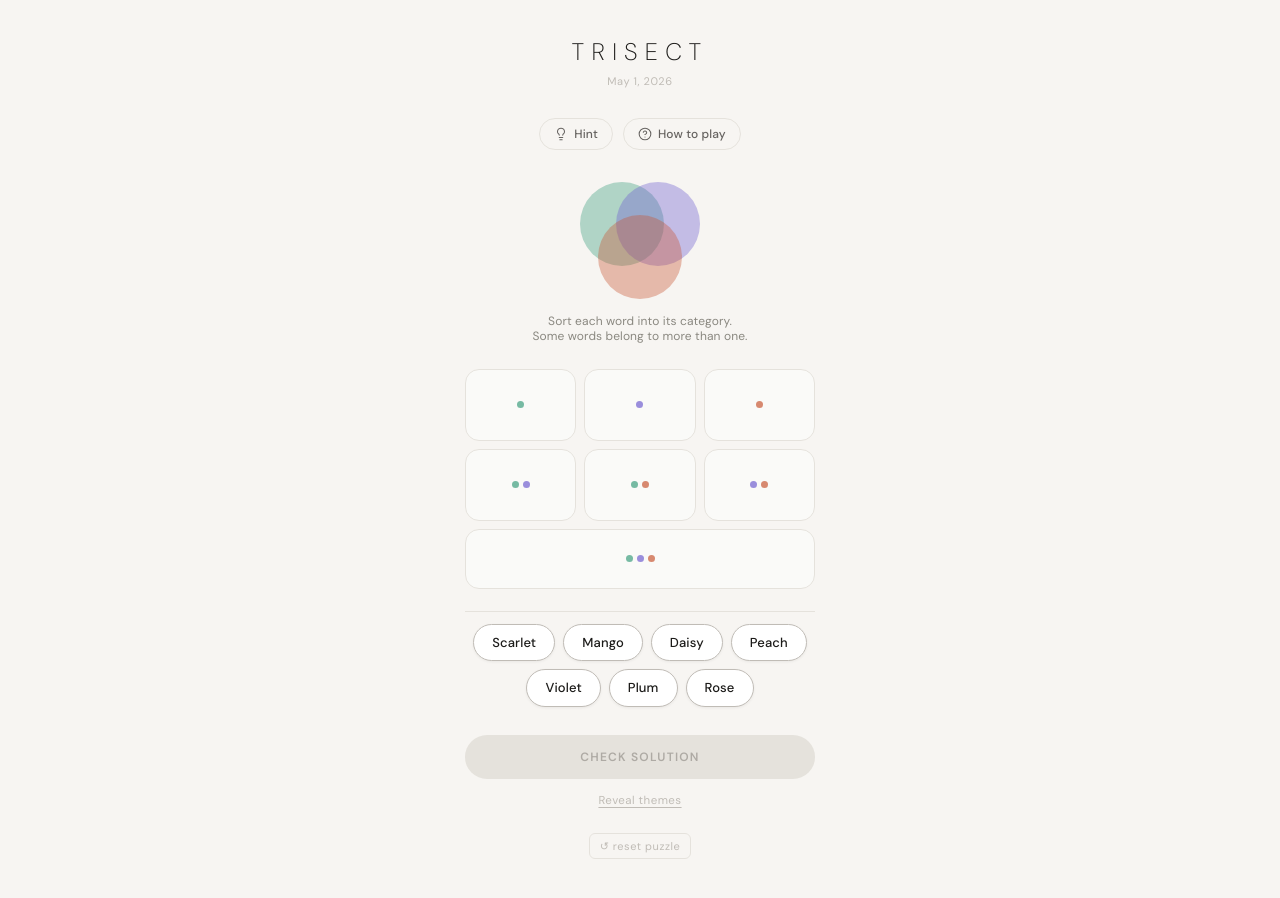
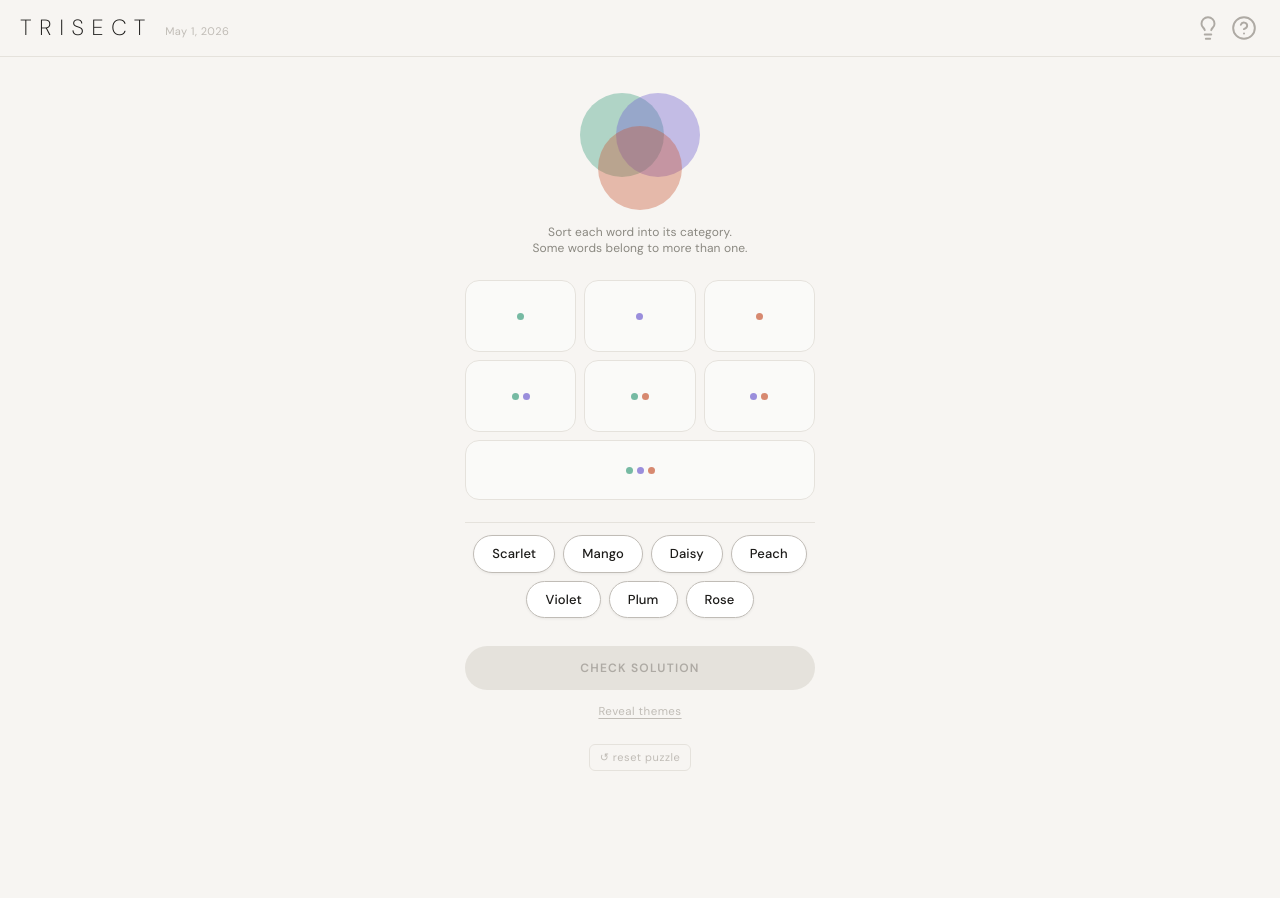
Before and after one commit to zychanzy/trisect, a React (Vite) app: page / in a window 1280 px wide. Shown: the top 898 px of the page. After the commit the page ends 823 px from the top, so only its background shows below. Built offline with nearby package versions, Linux system fonts and the light colour scheme.

Commit message:
feat: add top nav bar

```diff
--- a/src/apps/trisect/TrisectApp.tsx
+++ b/src/apps/trisect/TrisectApp.tsx
@@ -142,24 +142,16 @@ function TrisectInner() {
   const isGameOver = state.status !== "playing";
 
   return (
-    <div className="animate-fade-in-up w-full max-w-[390px] px-5 pt-9 pb-[52px] flex flex-col font-sans">
+    <div className="animate-fade-in-up w-full flex flex-col font-sans">
       <DragGhost />
 
-      {/* Header */}
-      <div className="text-center mb-7">
-        <h1 className="text-2xl font-extralight tracking-widest2 uppercase text-ink m-0">
-          Trisect
-        </h1>
-        <p className="text-[11px] text-stone-500 mt-[5px] tracking-[0.05em]">
-          {formatDate(puzzle.date)}
-        </p>
-      </div>
+      {/* Top nav — full width */}
+      <GameToolbar title="Trisect" date={formatDate(puzzle.date)} />
 
-      {/* Toolbar */}
-      <GameToolbar />
+      <div className="w-full max-w-[390px] mx-auto pb-[52px] flex flex-col">
 
       {/* Decorative Venn + instruction */}
-      <div className="flex flex-col items-center gap-3 mb-6">
+      <div className="px-5 flex flex-col items-center gap-3 mb-6">
         <DecorativeVenn
           themesRevealed={state.themesRevealed}
           themes={puzzle.themes}
@@ -173,6 +165,7 @@ function TrisectInner() {
         </p>
       </div>
 
+      <div className="px-5">
         {/* Zone grid */}
         <ZoneGrid
           placements={state.placements}
@@ -215,6 +208,8 @@ function TrisectInner() {
           </div>
         )}
       </div>
+      </div>
+    </div>
   );
 }
 
--- a/src/apps/trisect/components/GameToolbar.tsx
+++ b/src/apps/trisect/components/GameToolbar.tsx
@@ -16,9 +16,18 @@ import {
 import { THEME_COLORS } from "../data/zones";
 
 const HINTS = [
-  { number: 1, text: "Look for a word that could belong to two categories at once." },
-  { number: 2, text: "One zone contains only words that appear in all three circles." },
-  { number: 3, text: "Start with the zones you're most confident about first." },
+  {
+    number: 1,
+    text: "Look for a word that could belong to two categories at once.",
+  },
+  {
+    number: 2,
+    text: "One zone contains only words that appear in all three circles.",
+  },
+  {
+    number: 3,
+    text: "Start with the zones you're most confident about first.",
+  },
 ];
 
 const HOW_TO_PLAY_STEPS = [
@@ -40,43 +49,40 @@ const HOW_TO_PLAY_STEPS = [
   },
 ];
 
-const toolbarBtnClass =
-  "flex items-center gap-[6px] px-[14px] py-[6px] rounded-full border border-stone-300 bg-stone-100 text-stone-900 text-[12px] font-sans font-medium tracking-[0.01em] cursor-pointer transition-[background,border-color] duration-150 select-none hover:bg-stone-200 hover:border-stone-500";
+const iconBtnClass =
+  "flex items-center justify-center w-8 h-8 rounded-full text-stone-600 hover:bg-stone-200 hover:text-ink transition-[background,color] duration-150 cursor-pointer border-none bg-transparent";
 
-function ToolbarButton({
-  onClick,
-  children,
-  label,
-  asChild,
-}: {
-  onClick?: () => void;
-  children: React.ReactNode;
-  label: string;
-  asChild?: boolean;
-}) {
-  const Tag = asChild ? "div" : "button";
-  return (
-    <Tag onClick={onClick} aria-label={label} className={toolbarBtnClass}>
-      {children}
-    </Tag>
-  );
+interface GameToolbarProps {
+  title: string;
+  date: string;
 }
 
-export function GameToolbar() {
+export function GameToolbar({ title, date }: GameToolbarProps) {
   const [howToPlayOpen, setHowToPlayOpen] = useState(false);
 
   return (
     <>
-      <div className="flex justify-center gap-[10px] mb-5">
+      <nav className="w-full flex items-center justify-between px-5 py-3 border-b border-stone-300 mb-6">
+        {/* Left: title + date on the same row */}
+        <div className="flex items-baseline gap-3">
+          <span className="text-[22px] font-extralight tracking-[0.35em] uppercase text-ink leading-none">
+            {title}
+          </span>
+          <span className="text-[11px] text-stone-500 tracking-[0.04em]">
+            {date}
+          </span>
+        </div>
+
+        {/* Right: icon buttons */}
+        <div className="flex items-center gap-1">
           {/* Hint dropdown */}
           <DropdownMenu>
             <DropdownMenuTrigger asChild>
-            <button aria-label="Hints" className={toolbarBtnClass}>
-              <Lightbulb size={14} strokeWidth={1.8} />
-              Hint
+              <button aria-label="Hints" className={iconBtnClass}>
+                <Lightbulb size={26} strokeWidth={1.8} />
               </button>
             </DropdownMenuTrigger>
-          <DropdownMenuContent align="center">
+            <DropdownMenuContent align="end">
               {HINTS.map((hint) => (
                 <DropdownMenuItem key={hint.number} disabled>
                   <span className="inline-flex items-center justify-center w-5 h-5 rounded-full bg-stone-200 text-stone-800 text-[10px] font-semibold shrink-0 mt-[1px]">
@@ -88,12 +94,16 @@ export function GameToolbar() {
             </DropdownMenuContent>
           </DropdownMenu>
 
-        {/* How to play button */}
-        <ToolbarButton label="How to play" onClick={() => setHowToPlayOpen(true)}>
-          <HelpCircle size={14} strokeWidth={1.8} />
-          How to play
-        </ToolbarButton>
+          {/* How to play */}
+          <button
+            aria-label="How to play"
+            className={iconBtnClass}
+            onClick={() => setHowToPlayOpen(true)}
+          >
+            <HelpCircle size={26} strokeWidth={1.8} />
+          </button>
         </div>
+      </nav>
 
       {/* How to play modal */}
       <Dialog open={howToPlayOpen} onOpenChange={setHowToPlayOpen}>
--- a/src/apps/trisect/components/ZoneTile.tsx
+++ b/src/apps/trisect/components/ZoneTile.tsx
@@ -147,13 +147,13 @@ export function ZoneTile({
       onTouchMove={handleTouchMove}
       onTouchEnd={handleTouchEnd}
       className={[
-        "w-full rounded-tile flex flex-col items-center justify-center gap-[5px] px-[6px] py-2",
+        "w-full rounded-[14px] flex flex-col items-center justify-center gap-[5px] px-[6px] py-2",
         "outline-none font-sans select-none transition-[border-color,background,box-shadow,transform] duration-150",
         isABC ? "h-[60px]" : "h-[72px]",
         word
           ? "border-[1.5px] border-stone-400 bg-white shadow-[0_1px_4px_rgba(0,0,0,0.07)] cursor-grab"
           : active
-            ? "border-[1.5px] border-stone-500 bg-stone-200 shadow-[0_2px_8px_rgba(0,0,0,0.08)] cursor-pointer"
+            ? "border-[1.5px] border-stone-400 bg-stone-200 shadow-[0_2px_8px_rgba(0,0,0,0.08)] cursor-pointer"
             : "border-[1.5px] border-stone-300 bg-stone-50 cursor-pointer",
         isDisabled && !word ? "opacity-45 cursor-not-allowed" : "",
         isBeingDragged ? "opacity-30" : "",
```
Lines whose indentation alone changed are shown as unchanged.
